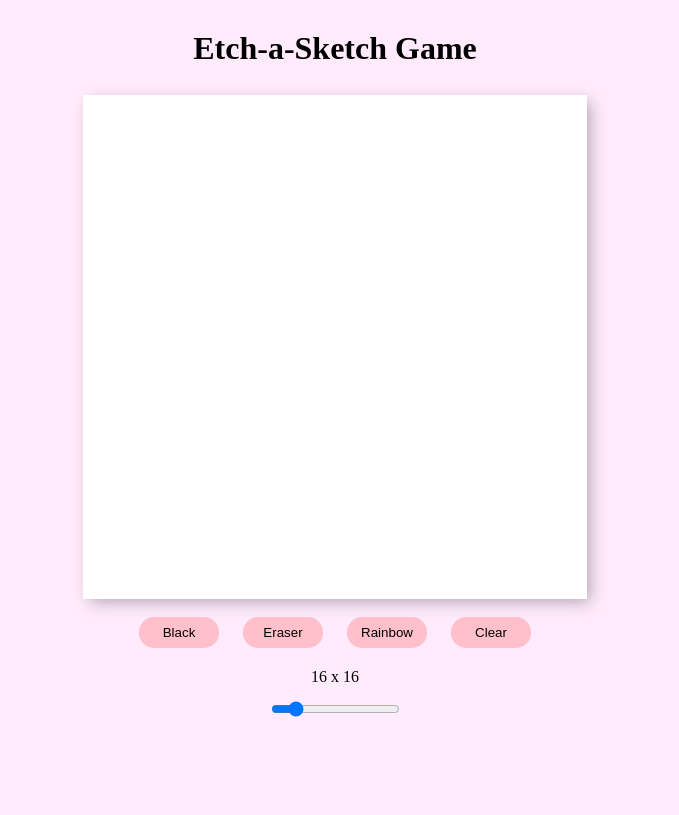
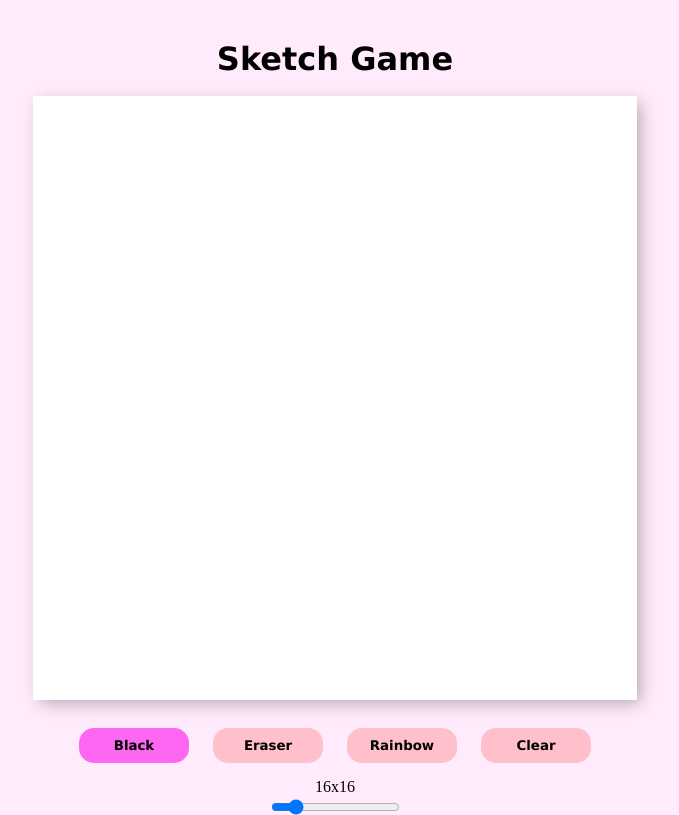
Before and after one commit to Kobahmi/Etch-a-Sketch, a plain HTML site: page index.html in a window 1280 px wide. Shown: the whole page, without its empty margins (305-984 px from the left). Drawn offline with Linux system fonts and the light colour scheme.

Commit message:
added active buttons

```diff
--- a/index.html
+++ b/index.html
@@ -10,16 +10,16 @@
 </head>
 <body>
 <div class="flex-container">
-    <div class="title"><h1>Etch-a-Sketch Game</h1></div>
+    <div class="title"><h1>Sketch Game</h1></div>
     <div id="grid"></div>
     <div class="button-container">
-        <button id="blackBtn">Black</button>
-        <button id="eraserBtn">Eraser</button>
-        <button id="rainbowBtn">Rainbow</button>
-        <button id="clearBtn">Clear</button>
+        <button id="blackBtn"><h4>Black</h4></button>
+        <button id="eraserBtn"><h4>Eraser</h4></button>
+        <button id="rainbowBtn"><h4>Rainbow</h4></button>
+        <button id="clearBtn"><h4>Clear</h4></button>
     </div>
-    <div id="sizeValue" class="size-value">16 x 16</div>
-    <input id="sizeSlider" type="range" value="16" min="1" max="100"/>
+    <div id="sizeValue" class="size-value">16x16</div>
+    <input id="sizeSlider" type="range" value="16"  min="1" max="100"/>
 </div>
 
 </body>
--- a/script.js
+++ b/script.js
@@ -7,6 +7,7 @@ let currentSize = defaultSIZE
 let currentMode = defaultMODE
 
 function setCurrentMode(newMode) {
+    activateButton(newMode)
     currentMode = newMode
 }
 
@@ -19,8 +20,6 @@ function setCurrentSize(newSize) {
 }
 
 
-
-
 const grid = document.getElementById("grid") //grab the place where you put the grid
 const sizeValue = document.getElementById("sizeValue") //grab the value size of grid
 const sizeSlider = document.getElementById("sizeSlider")//grabs slider
@@ -29,7 +28,7 @@ const eraserBtn = document.getElementById("eraserBtn")
 const rainbowBtn = document.getElementById("rainbowBtn")
 const clearBtn = document.getElementById("clearBtn")
 
-blackBtn.onclick = () => setCurrentMode("black")
+blackBtn.onclick = () => setCurrentMode("black") //make buttons and slider do things
 eraserBtn.onclick = () => setCurrentMode("eraser")
 rainbowBtn.onclick = () => setCurrentMode("rainbow")
 clearBtn.onclick = () => reloadGrid()
@@ -37,37 +36,33 @@ sizeSlider.onmousemove = (e) => updateSizeValue(e.target.value) //connects slide
 sizeSlider.onchange = (e) => changeSize(e.target.value)
 
 
-//make the function that sets the grid up to whatever size
-function setupGrid(size) {
+function setupGrid(size) { //make the function that sets the grid up to whatever size
 grid.style.gridTemplateColumns = `repeat(${size}, 1fr)`
 grid.style.gridTemplateRows = `repeat(${size}, 1fr)`
-
 for (i=0; i<size*size; i++) {
     let square = document.createElement("div");
     square.classList.add("pixel-normal")
     square.addEventListener("mouseover", changeColor)
-    square.addEventListener("mousedown", changeColor)   //YOU ARE HERE
+    square.addEventListener("mousedown", changeColor)
     grid.appendChild(square)
 }
 }
 
-//function that updates slider value
-function updateSizeValue(value) {
+
+function updateSizeValue(value) { //function that updates slider value
     sizeValue.innerHTML = `${value} x ${value}`
 }
 
 
-//function that changes size of grid according to slider
-function changeSize(value) {
+function changeSize(value) { //function that changes size of grid according to slider
     setCurrentSize(value)
     updateSizeValue(value)
     reloadGrid()
 }
 
 
-//function that changes the color
-function changeColor(e) {
-    if (click) {
+function changeColor(e) { //function that changes the color
+    if (e.type === 'mouseover' && !mouseDown) return;
     if (currentMode === "rainbow") {
         const randomR = Math.floor(Math.random() * 256)
         const randomG = Math.floor(Math.random() * 256)
@@ -81,22 +76,36 @@ function changeColor(e) {
         e.target.style.backgroundColor = '#fefefe'
     }
 }
+
+
+let mouseDown = false //Stops the mouse from drawing all the time
+window.onmousedown = () => (mouseDown = true)
+window.onmouseup = () => (mouseDown = false)
+
+
+function activateButton(newMode) { //activate buttons if chosen
+    if (currentMode === 'rainbow') {
+      rainbowBtn.classList.remove('active')
+    } else if (currentMode === 'black') {
+      blackBtn.classList.remove('active')
+    } else if (currentMode === 'eraser') {
+      eraserBtn.classList.remove('active')
+    }
+
+    if (newMode === 'rainbow') {
+      rainbowBtn.classList.add('active')
+    } else if (newMode === 'black') {
+      blackBtn.classList.add('active')
+    } else if (newMode === 'eraser') {
+      eraserBtn.classList.add('active')
+    }
+  }
+
+
+function clearGrid() { //functions to clear and reload grid
+    grid.innerHTML = ""
 }
 
-
-//Stops the mouse from drawing all the time
-let click = true
-document.querySelector("body").addEventListener("click", (e) => {
-    if (e.target.tagName != "BUTTON") {
-      click = !click;}})
-
-
-
-
-//functions to clear and reload grid
-function clearGrid() {
-    grid.innerHTML = ""
-}
 
 function reloadGrid() {
     clearGrid()
@@ -106,4 +115,5 @@ function reloadGrid() {
 
 window.onload = () => {
     setupGrid(defaultSIZE)
+    activateButton(defaultMODE)
   }
--- a/style.css
+++ b/style.css
@@ -17,37 +17,53 @@ body {
 }
 
 .title {
-    padding: 30px;
+    padding-top: 40px;
+    padding-bottom: 20px;
 }
 
 #grid {
     display: grid;
-    width: 500px;
-    height: 500px;
+    width: 600px;
+    height: 600px;
     box-shadow: inset 0 -3em 3em rgba(0, 0, 0, 0.1), 0 0 0 2px rgb(255, 255, 255),
     0.3em 0.3em 1em rgba(0, 0, 0, 0.3);
 }
 
+.pixel-normal {
+    user-select: none;
+}
+
 button {
-    margin-top: 20px;
+    margin-top: 30px;
     margin-left: 10px;
     margin-right: 10px;
-    margin-bottom: 10px;
-    padding: 8px;
-    width: 80px;
+    padding: 10px;
+    width: 110px;
     border: none;
     background-color: pink;
     border-radius: 15px;
     cursor: pointer;
 }
 
+h1 {
+    font-family: Verdana, Geneva, Tahoma, sans-serif;
+}
+
+h4 {
+    font-family: Verdana, Geneva, Tahoma, sans-serif;
+}
+
+.active {
+    background-color: rgb(253, 103, 241);
+}
 
 .size-value {
-    margin: 10px;
+    margin-top: 15px;
+    margin-bottom: 3px;
 }
 
 #sizeSlider {
-margin: 5px;
+margin: 0px;
 }
 
 .pixel-normal {
```
